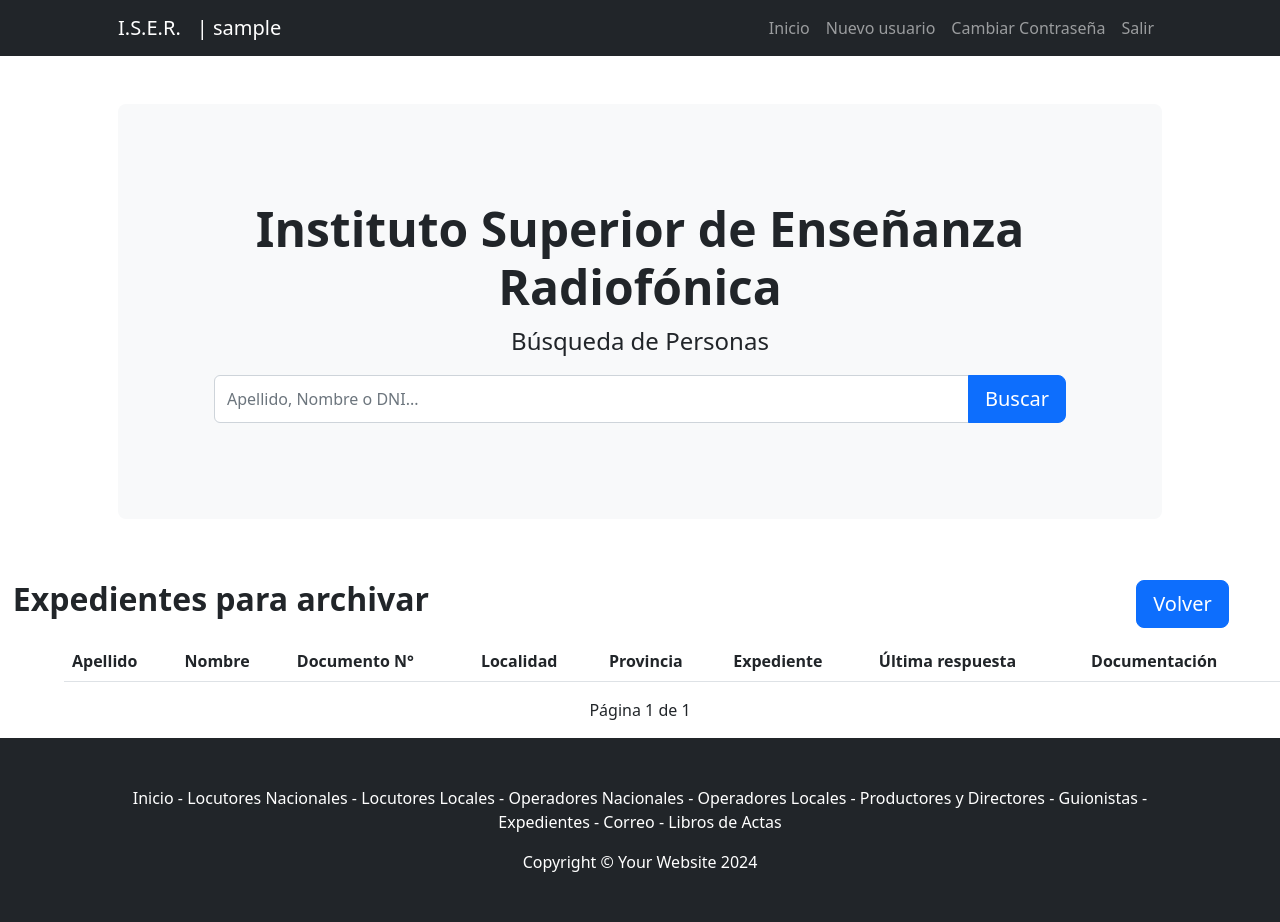
After one commit to gonzaz92/Servidor-ISER, a Django app: page /operadores_local_planta_archivo/ in a window 1280 px wide. The commit adds this page. Run offline with Django 3.2, Linux system fonts and the light colour scheme; a user stored in the database is signed in; tables that the repository leaves empty hold one stand-in row (values such as "Sample post"); lists and menus that the app fills with data are empty; some libraries are stand-ins or nearby versions.

Commit message:
Se agrego Operadores de Planta Local para archivo

```diff
--- a/Base_datos/templates/Base_datos/ll_archivo.html
+++ b/Base_datos/templates/Base_datos/ll_archivo.html
@@ -20,7 +20,7 @@
                 <th>Localidad</th>
                 <th>Provincia</th>
                 <th>Expediente</th>
-                <th>Ultima respuesta</th>
+                <th>Última respuesta</th>
                 <th>Documentación</th>
             </tr>
         </thead>
@@ -33,7 +33,7 @@
                     <td style="text-transform: capitalize; padding-bottom: 1%;">{{ locutor_local.localidad }}</td>
                     <td style="text-transform: capitalize; padding-bottom: 1%;">{{ locutor_local.provincia }}</td>
                     <td style="padding-bottom: 1%; font-size: small;">EX-{{ locutor_local.año_expediente }}-{{ locutor_local.número_expediente }}- -APN-SDYME#ENACOM</td>
-                    <td style="text-transform: padding-bottom: 1%;">{{ locutor_local.reclamo_tad }}</td>
+                    <td style="padding-bottom: 1;">{{ locutor_local.reclamo_tad }}</td>
                     <td style="padding-bottom: 1%;">
                         <a class="link" href="{% url 'ver_locutor_local' locutor_local.id %}" type="submit">Abrir</a>
                         -
--- /dev/null
+++ b/Base_datos/templates/Base_datos/opplantal_archivo.html
@@ -0,0 +1,67 @@
+{% extends 'Base_datos/base.html' %}
+
+{% block contenido %}
+<div style="margin: 1%; width: 95%; display: flex; justify-content: space-between;">
+    <div>
+        <h2 style="font-weight: bold;">Expedientes para archivar</h2>
+    </div>
+    <div>
+        <a class="btn btn-primary btn-lg" style="justify-content: right;" href="{% url 'operadores_locales' %}" type="submit">Volver</a>
+    </div>
+</div>
+
+<div style="margin: 0; padding: 0; display: grid; place-items: center;">
+    <table class='table borderless' style="width: 95%; margin-left: 5%;">
+        <thead>
+            <tr>
+                <th>Apellido</th>
+                <th>Nombre</th>
+                <th>Documento N°</th>
+                <th>Localidad</th>
+                <th>Provincia</th>
+                <th>Expediente</th>
+                <th>Última respuesta</th>
+                <th>Documentación</th>
+            </tr>
+        </thead>
+        <tbody>
+            {% for operador_local_planta in opplantal_arch %}
+                <tr>
+                    <td style="text-transform: uppercase; padding-bottom: 1%;">{{ operador_local_planta.apellido }}</td>
+                    <td style="text-transform: capitalize; padding-bottom: 1%;">{{ operador_local_planta.nombre }}</td>
+                    <td style="padding-bottom: 1%;">{{ operador_local_planta.DNI }}</td>
+                    <td style="text-transform: capitalize; padding-bottom: 1%;">{{ operador_local_planta.localidad }}</td>
+                    <td style="text-transform: capitalize; padding-bottom: 1%;">{{ operador_local_planta.provincia }}</td>
+                    <td style="padding-bottom: 1%; font-size: small;">EX-{{ operador_local_planta.año_expediente }}-{{ operador_local_planta.número_expediente }}- -APN-SDYME#ENACOM</td>
+                    <td style="padding-bottom: 1;">{{ operador_local_planta.reclamo_tad }}</td>
+                    <td style="padding-bottom: 1%;">
+                        <a class="link" href="{% url 'ver_operador_local_planta' operador_local_planta.id %}" type="submit">Abrir</a>
+                        -
+                        <a class="link" href="{% url 'actualizar_operador_planta_local' operador_local_planta.id %}" type="submit">Actualizar</a>
+                        {% comment %} -
+                        <a class="link" href="{% url 'borrar' operador_local_planta.id %}" type="submit">Borrar</a> {% endcomment %}
+                    </td>
+                </tr>
+            {% endfor %}
+        </tbody>
+    </table>
+    <div style='text-align: center;'>
+        <span class="step-links">
+            {% if opplantal_arch.has_previous %}
+                <a href="?page=1">&laquo; primera</a>
+                <a href="?page={{ opplantal_arch.previous_page_number }}">anterior</a>
+            {% endif %}
+
+            <span class="current-page">
+                Página {{ opplantal_arch.number }} de {{ opplantal_arch.paginator.num_pages }}
+            </span>
+
+            {% if opplantal_arch.has_next %}
+                <a href="?page={{ opplantal_arch.next_page_number }}">siguiente</a>
+                <a href="?page={{ opplantal_arch.paginator.num_pages }}">última &raquo;</a>
+            {% endif %}
+        </span>
+    </div>
+</div>
+<p></p>
+{% endblock %}
--- a/Base_datos/views.py
+++ b/Base_datos/views.py
@@ -659,6 +659,12 @@ def opplantal_incompletos(request):
     opplantal = pag_local(request, Operador_local_planta, incompletos_local)
     return render(request, 'Base_datos/opplantal_incompletos.html', {'opplantal' : opplantal} )
 
+@login_required
+@user_passes_test(ver_OperadorLPlanta)
+def opplantal_archivo(request):
+    opplantal_arch = pag_local(request, Operador_local_planta, archivo_local)
+    return render(request, 'Base_datos/opplantal_archivo.html', {'opplantal_arch' : opplantal_arch} )
+
 @method_decorator(login_required, name='get')
 @method_decorator(user_passes_test(carga_OperadorLPlanta), name='get')
 class CrearOperadordePlantaLocal(CreateView):
--- a/servidor/urls.py
+++ b/servidor/urls.py
@@ -28,7 +28,7 @@ from Base_datos.views import (index, buscar, UserSingUp, UserLogin, UserLogout,
                             operadores_locales,
                             oprl_completos, oprl_completos_exp,oprl_incompletos, CrearOperadordeRadioLocal, ListarOperadordeRadioLocal, VerOperadordeRadioLocal, ActualizarOPRLocal,
                             optvl_completos, optvl_completos_exp,optvl_incompletos, CrearOperadordeTVLocal, ListarOperadordeTVLocal, VerOperadordeTVLocal, ActualizarOPTVLocal,
-                            opplantal_completos, opplantal_completos_exp,opplantal_incompletos, CrearOperadordePlantaLocal, ListarOperadordePlantaLocal, VerOperadordePlantaLocal, ActualizarOPPlantaLocal,
+                            opplantal_completos, opplantal_completos_exp, opplantal_archivo, opplantal_incompletos, CrearOperadordePlantaLocal, ListarOperadordePlantaLocal, VerOperadordePlantaLocal, ActualizarOPPlantaLocal,
                             productores, prod_completos, prod_completos_exp, prod_incompletos, CrearProductor, ListarProductor, VerProductor, ActualizarProd,
                             guionistas, guion_completos, guion_completos_exp,guion_incompletos, CrearGuionista, ListarGuionista, VerGuionista, ActualizarGuion)
 from expedientes.views import (expedientes, carnets, expedientes_finalizados, calculadora_anual, buscar_expedientes, año, CrearExpediente, ListarExpedientes, ActualizarExpediente, BorrarExpediente)
@@ -132,6 +132,7 @@ urlpatterns = [
     path('operadores_local_planta_completos/', opplantal_completos, name='opplantal_completos'),
     path('operadores_local_planta_completos_expedientes/', opplantal_completos_exp, name='opplantal_completos_exp'),
     path('operadores_local_planta_incompletos/', opplantal_incompletos, name='opplantal_incompletos'),
+    path('operadores_local_planta_archivo/', opplantal_archivo, name='opplantal_archivo'),
     path('operador_local_planta/<int:pk>/', VerOperadordePlantaLocal.as_view(), name='ver_operador_local_planta'),
     path('operador_local_planta/<int:pk>/actualizar/', ActualizarOPPlantaLocal.as_view(), name='actualizar_operador_local_planta'),
 
```
Also changed, not shown: Base_datos/templates/Base_datos/operadores_locales.html (+11 -0 lines).
